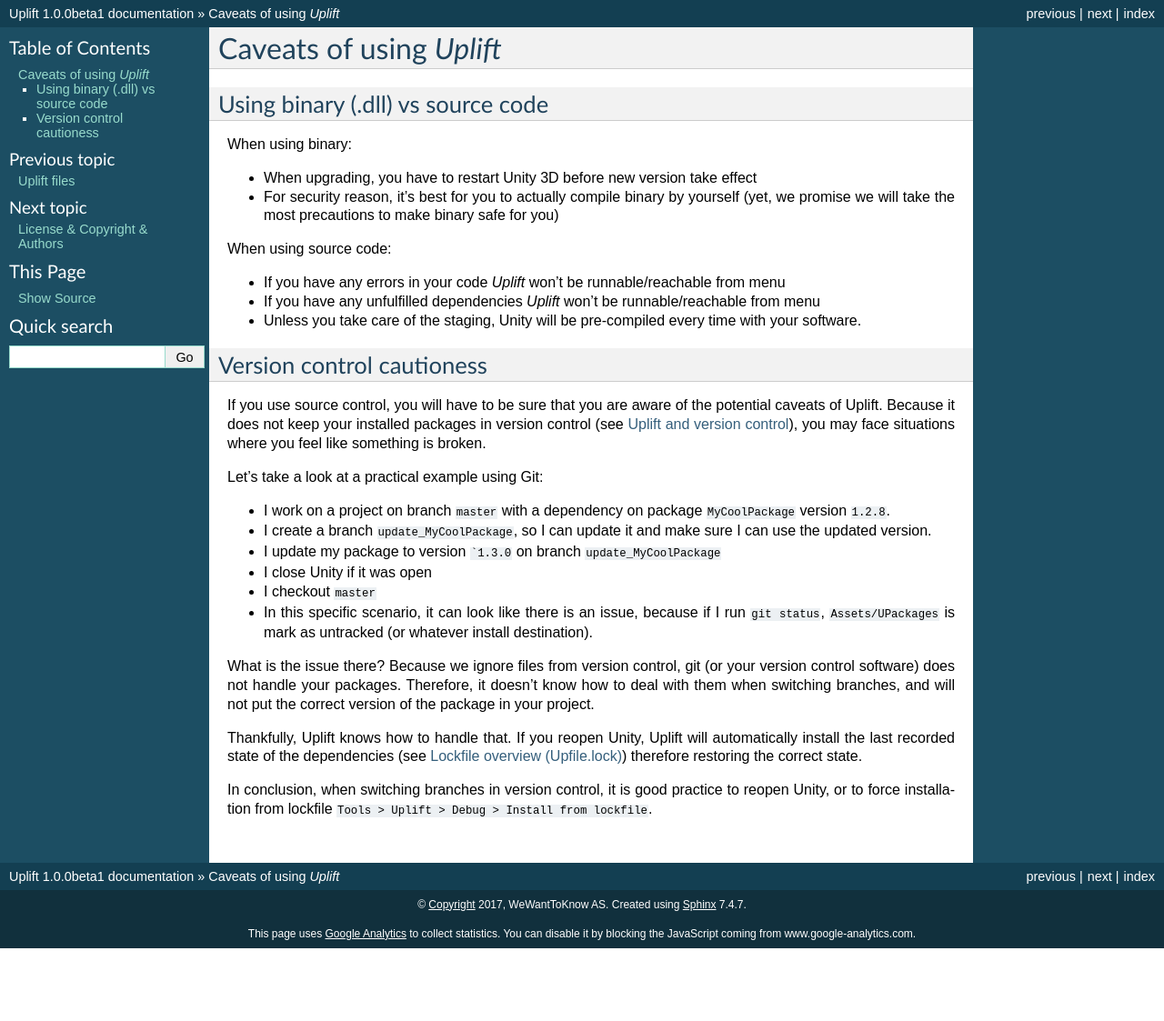
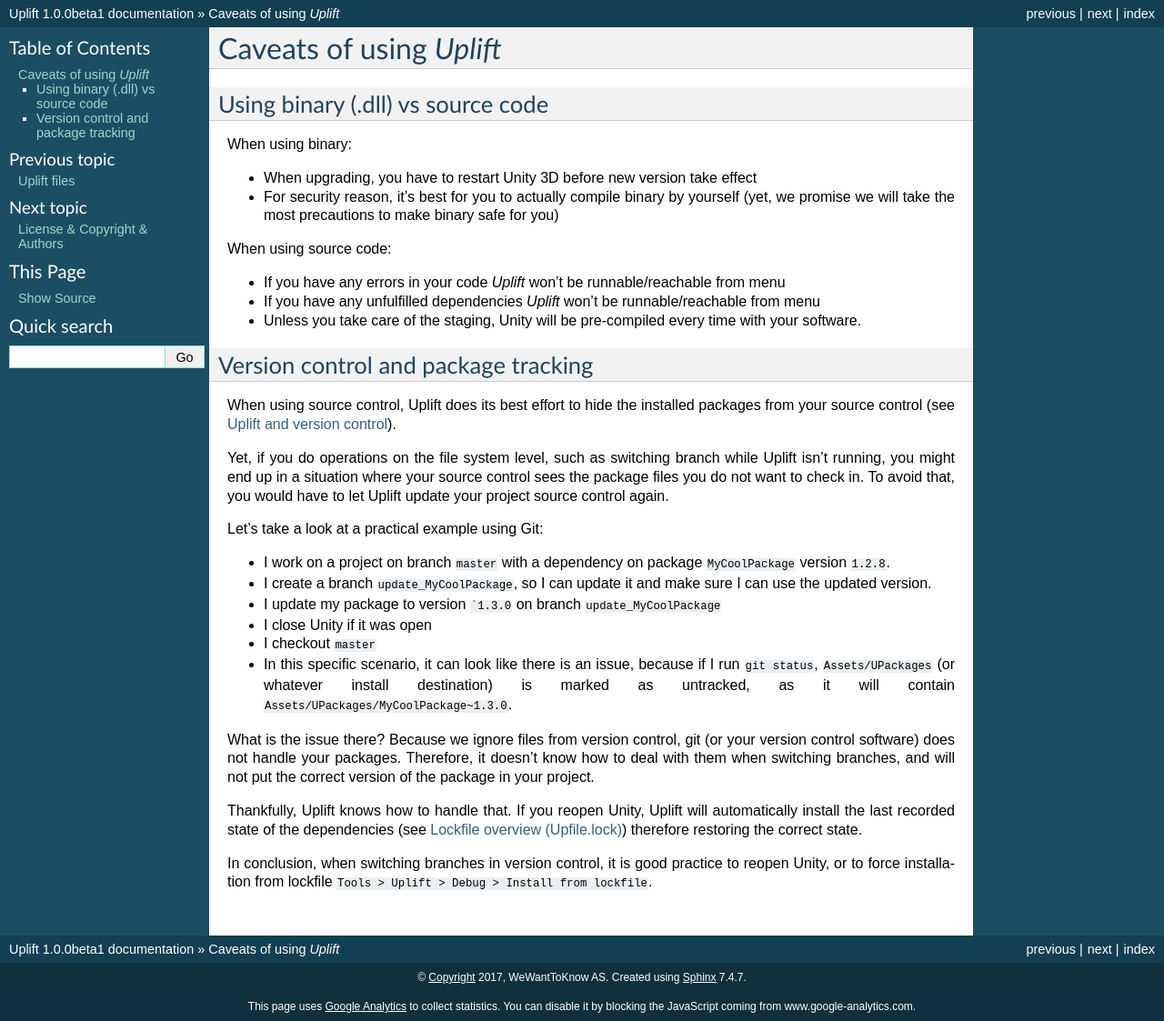
Before and after one commit to DragonBox/uplift-documentation, a Sphinx documentation site: the page built from source/other/caveats.rst, in a window 1280 px wide. Shown: the whole page at 91% size. Built offline with Sphinx 7.4.7, drawn with Linux system fonts in a browser that asks for light colours; before the commit the page ends 1043 px from its top, so only the background shows below that.

Commit message:
Fix wording in caveats for version control

````diff
--- a/source/other/caveats.rst
+++ b/source/other/caveats.rst
@@ -19,12 +19,16 @@
 - If you have any unfulfilled dependencies *Uplift* won't be runnable/reachable from menu
 - Unless you take care of the staging, Unity will be pre-compiled every time with your software.
 
-Version control cautioness
-==========================
+Version control and package tracking
+====================================
 
-If you use source control, you will have to be sure that you are aware of the potential caveats of
-Uplift. Because it does not keep your installed packages in version control (see
-:ref:`version_control`), you may face situations where you feel like something is broken.
+When using source control, Uplift does its best effort to hide the installed packages from your
+source control (see :ref:`version_control`).
+
+Yet, if you do operations on the file system level, such as switching branch while Uplift isn't
+running, you might end up in a situation where your source control sees the package files you do not
+want to check in. To avoid that, you would have to let Uplift update your project source control
+again.
 
 Let's take a look at a practical example using Git:
 
@@ -33,7 +37,7 @@
 - I update my package to version ```1.3.0`` on branch ``update_MyCoolPackage``
 - I close Unity if it was open
 - I checkout ``master``
-- In this specific scenario, it can look like there is an issue, because if I run ``git status``, ``Assets/UPackages`` is mark as untracked (or whatever install destination).
+- In this specific scenario, it can look like there is an issue, because if I run ``git status``, ``Assets/UPackages`` (or whatever install destination) is marked as untracked, as it will contain ``Assets/UPackages/MyCoolPackage~1.3.0``.
 
 What is the issue there? Because we ignore files from version control, git (or your version control
 software) does not handle your packages. Therefore, it doesn't know how to deal with them when
````
